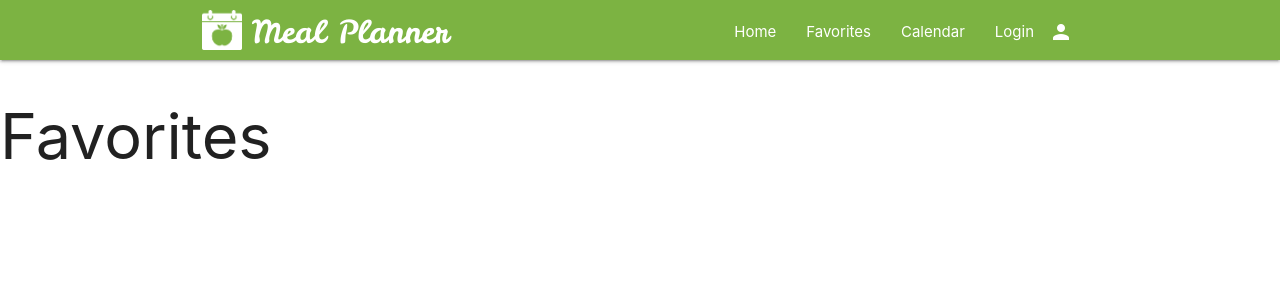
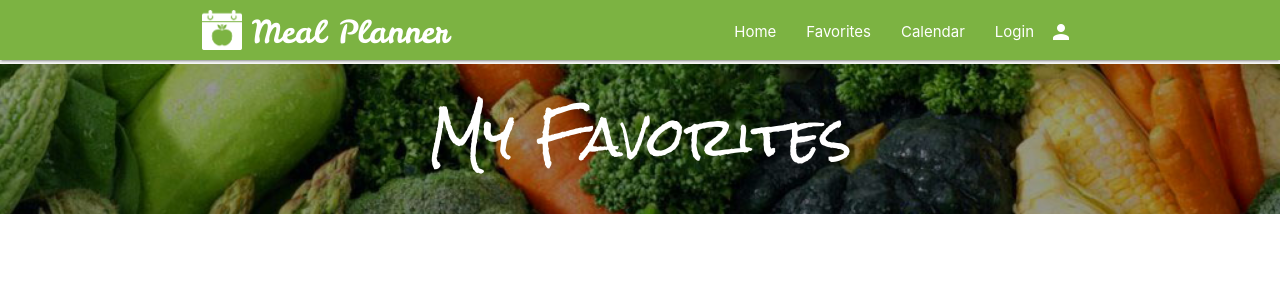
Before and after one commit to dojeda1/vue-meal-planner, a Vue app: page /favorites in a window 1280 px wide. Shown: the top 300 px of the page. Built offline with nearby package versions, Linux system fonts and the light colour scheme; no server answers; a web font is replaced by a local one.

Commit message:
banner params updated.

```diff
--- a/src/components/HeroBanner.vue
+++ b/src/components/HeroBanner.vue
@@ -1,10 +1,10 @@
 <template>
     <!-- HeroBanner -->
-    <div ref="parallax" class="parallax-container center valign-wrapper" :style="{'background-image' : `url(${image})`}">
+    <div ref="parallax" class="parallax-container center valign-wrapper" :style="compStyle">
         <div class="container">
             <div class="row">
                 <div class="col s12 white-text">
-                    <h2 class="white-text font3">Eat Healthy, Live Healthy</h2>
+                    <h2 class="white-text font3">{{title}}</h2>
                 </div>
             </div>
         </div>
@@ -16,11 +16,20 @@
 export default {
     name: 'HeroBanner',
     props: {
-        msg: String
+        title: String,
+        height: String
     },
     data() {
         return {
             image: '/images/veggies-wallpaper.jpeg'
+        }
+    },
+    computed: {
+        compStyle() {
+            return {
+                    'background-image' : `url(${this.image})`,
+                    height: this.height
+                }
         }
     },
     mounted() {
--- a/src/views/Favorites.vue
+++ b/src/views/Favorites.vue
@@ -1,12 +1,18 @@
 <template>
-    <h1>Favorites</h1>
+    <HeroBanner
+    :title="'My Favorites'"
+    :height="'150px'"/>
 </template>
 
 <script>
+import HeroBanner from '../components/HeroBanner.vue'
 // import HelloWorld from './components/HelloWorld.vue'
 
 export default {
-    name: 'Favorites'
+    name: 'Favorites',
+    components: {
+        HeroBanner
+    },
 }
 </script>
 
--- a/src/views/Home.vue
+++ b/src/views/Home.vue
@@ -1,5 +1,7 @@
 <template>
-    <HeroBanner/>
+    <HeroBanner
+    :title="'Eat Healthy, Live Healthy'"
+    :height="'300px'"/>
     <SearchRecipes/>
     <HealThruWords/>
 </template>
```
